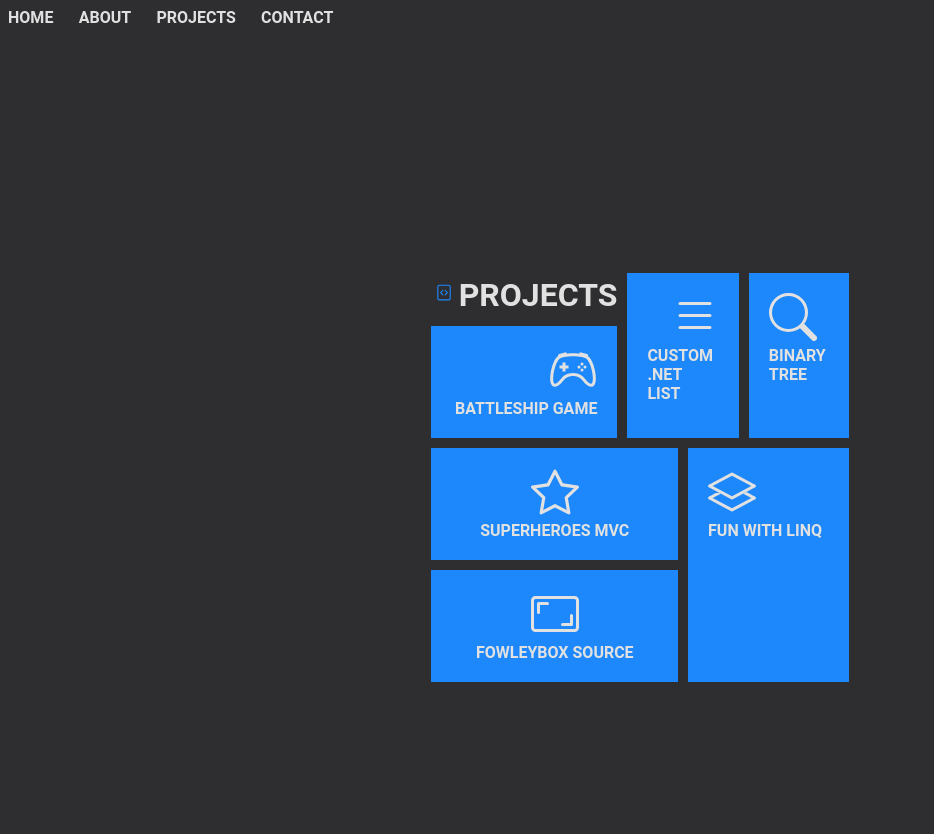
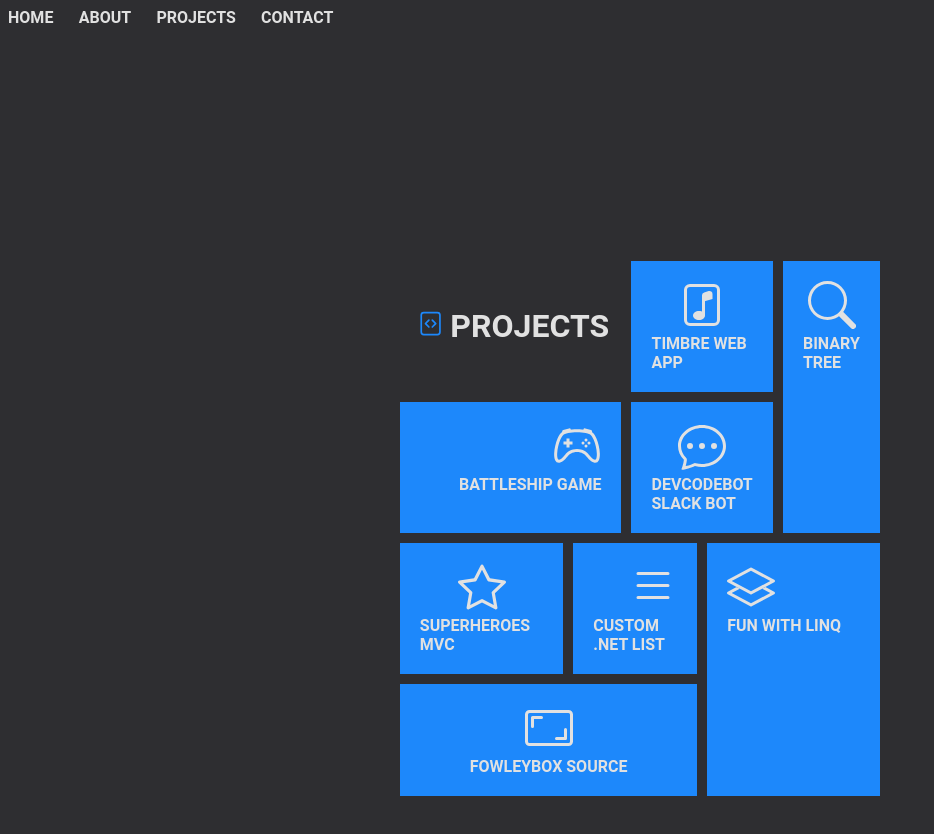
Before and after one commit to fowleyish/Fowleybox, a plain HTML site: page projects.html in a window 1280 px wide. Shown: the whole page, without its empty margins (0-934 px from the left). Drawn offline with Linux system fonts and the light colour scheme.

Commit message:
Added to Projects section; updated About section

```diff
--- a/projects.css
+++ b/projects.css
@@ -6,17 +6,17 @@
 }
 
 #projectsContainer {
-    width: 33%;
+    width: 38%;
     color: #e1e1e1;
     display: grid;
     grid-template-areas:
-        'x x a a b'
-        'c c a a b'
-        's s s d d'
+        'x x t t b'
+        'c c v v b'
+        's a a d d'
         'e e e d d';
     grid-gap: 10px;
     text-transform: uppercase;
-    height: 24vw;
+    height: 26vw;
 }
 
 .bi.bi-file-code {
@@ -53,7 +53,7 @@
     transition-duration: 0.4s;
 }
 
-#customList, #bst, #battleShipGame, #funWithLinq, #fowleyBoxSrc, #superheroes {
+#customList, #bst, #battleShipGame, #funWithLinq, #fowleyBoxSrc, #superheroes, #timbre, #dCB {
     display: flex;
     flex-flow: column;
 }
@@ -64,8 +64,8 @@
 }
 
 #bst {
-    align-items: start;
-    justify-content: start;
+    align-items: center;
+    justify-content: center;
 }
 
 #battleShipGame {
@@ -86,6 +86,24 @@
 #superheroes {
     align-items: center;
     justify-content: center;
+}
+
+#timbre {
+    align-items: center;
+    justify-content: center;
+}
+
+#dCB {
+    align-items: center;
+    justify-content: center;
+}
+
+#dCBLink {
+    grid-area: v;
+}
+
+#timbreLink {
+    grid-area: t;
 }
 
 #customListLink {
@@ -137,8 +155,8 @@
         width: 100%;
         grid-template-areas:
             'x x x x'
-            'a a e e'
-            'b b s s'
+            'a t t v'
+            'b e s s'
             'c d d d';
     }
     #projectsHeader {
--- a/projects.html
+++ b/projects.html
@@ -43,9 +43,31 @@
                 <h1 id="sectionTitle">Projects</h1>
             </div>
 
+            <a href="https://github.com/fowleyish/Timbre" id="timbreLink" class="projectLink" target="_blank">
+                <div class="projectSection" id="timbre">
+                    <svg width="1em" height="1em" viewBox="0 0 16 16" class="bi bi-file-music" fill="currentColor" xmlns="http://www.w3.org/2000/svg">
+                        <path fill-rule="evenodd" d="M4 1h8a2 2 0 0 1 2 2v10a2 2 0 0 1-2 2H4a2 2 0 0 1-2-2V3a2 2 0 0 1 2-2zm0 1a1 1 0 0 0-1 1v10a1 1 0 0 0 1 1h8a1 1 0 0 0 1-1V3a1 1 0 0 0-1-1H4z"/>
+                        <path d="M9 11.5c0 .828-.895 1.5-2 1.5s-2-.672-2-1.5.895-1.5 2-1.5 2 .672 2 1.5z"/>
+                        <path fill-rule="evenodd" d="M9 5v6.5H8V5h1z"/>
+                        <path d="M8 4.754a1 1 0 0 1 .725-.961l1.5-.429a1 1 0 0 1 1.275.962V6L8 7V4.754z"/>
+                      </svg>
+                    <span>Timbre Web App</span>
+                </div>
+            </a>
+
+            <a href="https://github.com/aseichter2007/devCodeBot" id="dCBLink" class="projectLink" target="_blank">
+                <div class="projectSection" id="dCB">
+                    <svg width="1em" height="1em" viewBox="0 0 16 16" class="bi bi-chat-dots" fill="currentColor" xmlns="http://www.w3.org/2000/svg">
+                        <path fill-rule="evenodd" d="M2.678 11.894a1 1 0 0 1 .287.801 10.97 10.97 0 0 1-.398 2c1.395-.323 2.247-.697 2.634-.893a1 1 0 0 1 .71-.074A8.06 8.06 0 0 0 8 14c3.996 0 7-2.807 7-6 0-3.192-3.004-6-7-6S1 4.808 1 8c0 1.468.617 2.83 1.678 3.894zm-.493 3.905a21.682 21.682 0 0 1-.713.129c-.2.032-.352-.176-.273-.362a9.68 9.68 0 0 0 .244-.637l.003-.01c.248-.72.45-1.548.524-2.319C.743 11.37 0 9.76 0 8c0-3.866 3.582-7 8-7s8 3.134 8 7-3.582 7-8 7a9.06 9.06 0 0 1-2.347-.306c-.52.263-1.639.742-3.468 1.105z"/>
+                        <path d="M5 8a1 1 0 1 1-2 0 1 1 0 0 1 2 0zm4 0a1 1 0 1 1-2 0 1 1 0 0 1 2 0zm4 0a1 1 0 1 1-2 0 1 1 0 0 1 2 0z"/>
+                      </svg>
+                    <span>devCodeBot Slack Bot</span>
+                </div>
+            </a>
+
             <a href="https://github.com/fowleyish/Superheroes-MVC" id="superheroesLink" class="projectLink" target="_blank">
                 <div class="projectSection" id="superheroes">
-                    <svg class="bi bi-star" width="1em" height="1em" viewBox="0 0 16 16" fill="currentColor" xmlns="http://www.w3.org/2000/svg">
+                      <svg class="bi bi-star" width="1em" height="1em" viewBox="0 0 16 16" fill="currentColor" xmlns="http://www.w3.org/2000/svg">
                         <path fill-rule="evenodd" d="M2.866 14.85c-.078.444.36.791.746.593l4.39-2.256 4.389 2.256c.386.198.824-.149.746-.592l-.83-4.73 3.523-3.356c.329-.314.158-.888-.283-.95l-4.898-.696L8.465.792a.513.513 0 00-.927 0L5.354 5.12l-4.898.696c-.441.062-.612.636-.283.95l3.523 3.356-.83 4.73zm4.905-2.767l-3.686 1.894.694-3.957a.565.565 0 00-.163-.505L1.71 6.745l4.052-.576a.525.525 0 00.393-.288l1.847-3.658 1.846 3.658a.525.525 0 00.393.288l4.052.575-2.906 2.77a.564.564 0 00-.163.506l.694 3.957-3.686-1.894a.503.503 0 00-.461 0z" clip-rule="evenodd"/>
                       </svg>
                     <span>Superheroes MVC</span>
```
Also changed, not shown: about.html (+2 -2 lines).
